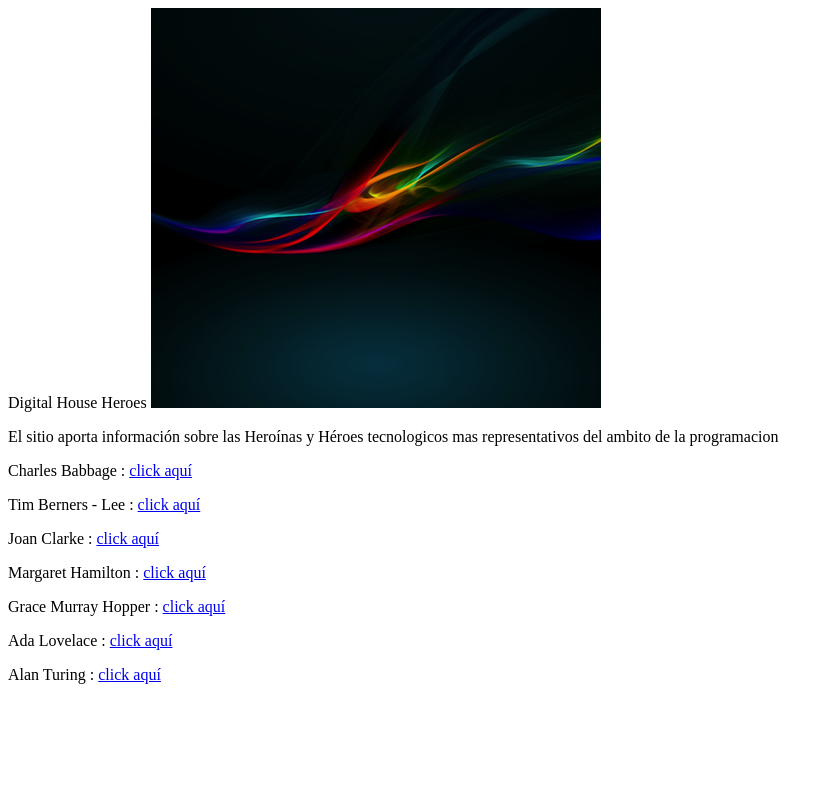
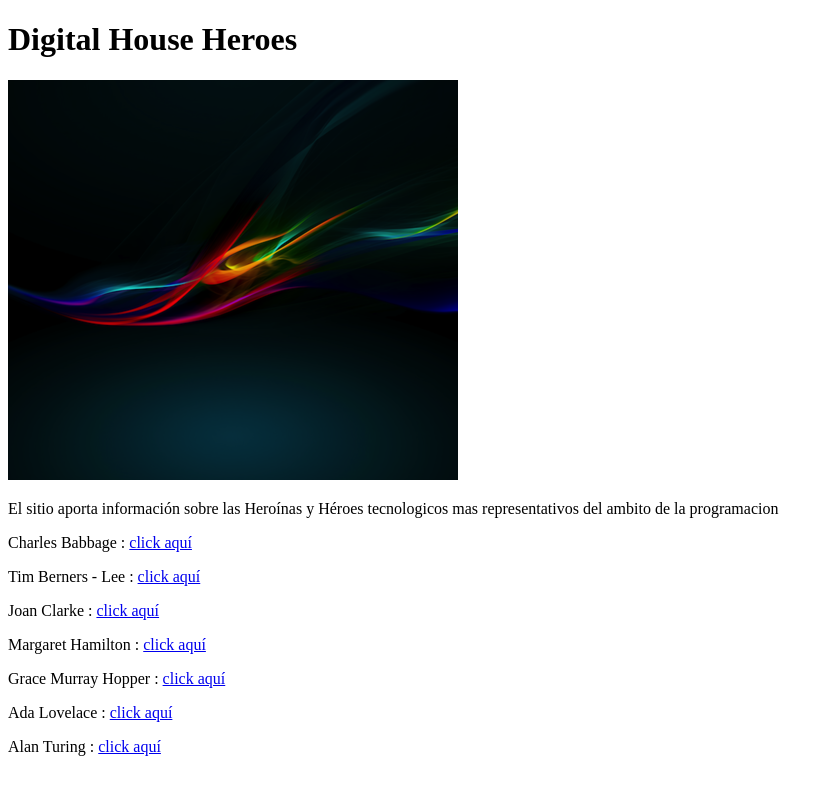
Before and after one commit to PabLobDev/TP_Digital_House_Heroes, a website: page views/index.html in a window 1280 px wide. Shown: the whole page, without its empty margins (0-834 px from the left). Drawn offline with Linux system fonts and the light colour scheme.

Commit message:
Digital house heroes

```diff
--- a/views/index.html
+++ b/views/index.html
@@ -5,11 +5,13 @@
     <meta http-equiv="X-UA-Compatible" content="IE=edge">
     <meta name="viewport" content="width=device-width, initial-scale=1.0">
     <title>Pablo Lobai</title>
+
+
 </head>
 <body>
 
 </body>
-</h1> Digital House Heroes</h1>
+<h1>Digital House Heroes</h1>
 
 <img src="/images/fondo.png" alt="" srcset="">
 
```
